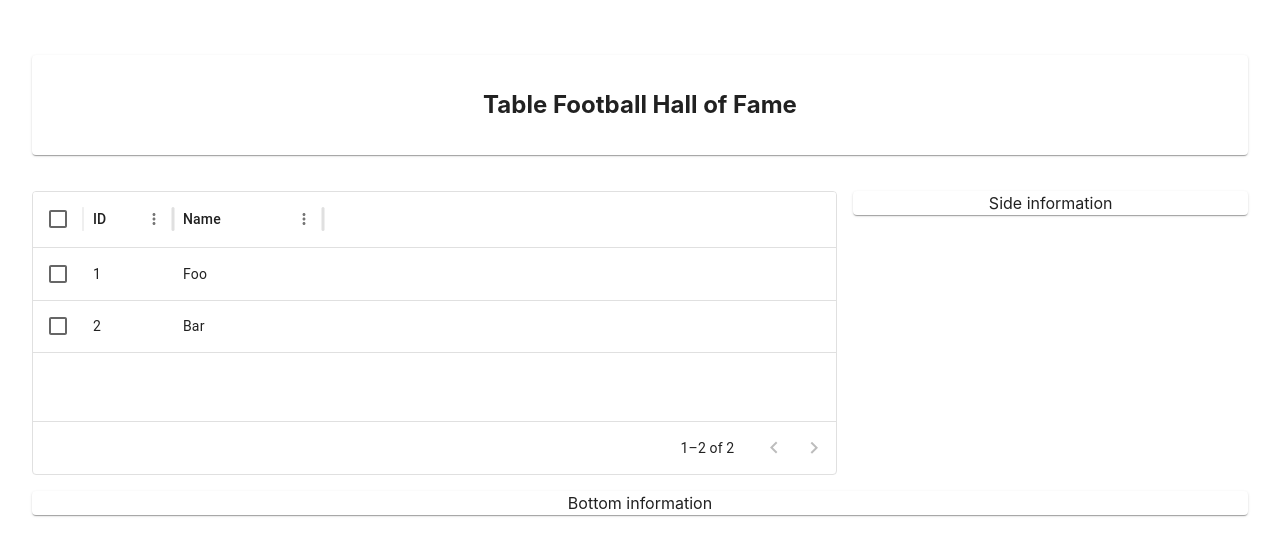
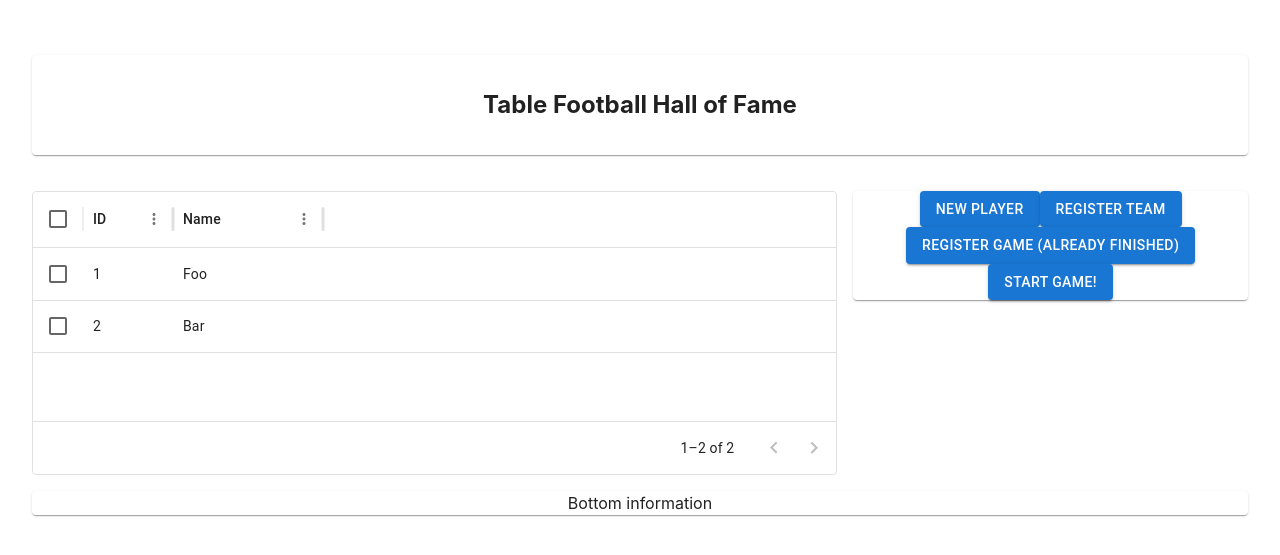
Before and after one commit to erobwen/table-football, a React (Vite) app in the folder react/: page / in a window 1280 px wide. Shown: the part 125-680 px from the top of the page. Built offline with nearby package versions, Linux system fonts and the light colour scheme.

Commit message:
New project structure.

```diff
--- a/react/src/App.jsx
+++ b/react/src/App.jsx
@@ -1,8 +1,18 @@
 
 import './App.css'
+import { BrowserRouter, Routes, Route } from "react-router-dom";
 
-import { Dashboard } from './components/Dashboard'
+import { Dashboard } from './pages/dashboard/Dashboard'
+import { Game } from './pages/game/Game';
 
 export default function App() {
-  return <Dashboard/>
+  return (
+    <BrowserRouter>
+      <Routes>
+        <Route path="/" element={<Dashboard />}/>
+        <Route path="/dashboard" element={<Dashboard />}/>
+        <Route path="/game" element={<Game />}/>
+      </Routes>
+    </BrowserRouter>
+  )
 }
--- a/react/src/components/Dashboard.jsx
+++ /dev/null
@@ -1,72 +0,0 @@
-import { Box, Grid, Paper } from "@mui/material";
-import { DataGrid } from '@mui/x-data-grid';
-import { useLoadedData } from './hooks';
-
-export function Dashboard() {
-  const [users, reload] = useLoadedData("/api/users",
-    [
-      {
-        id: 1,
-        name: "Foo",
-      },
-      {
-        id: 2,
-        name: "Bar"
-      }
-    ]
-  );
-
-  return (
-    <>
-      <HallOfFame users={users}/>
-    </>
-  )
-}
-
-
-function HallOfFame({users}) {
-  const rows = users;
-
-  const columns = [
-    { field: 'id', headerName: 'ID', width: 90 },
-    {
-      field: 'name',
-      headerName: 'Name',
-      width: 150,
-    }
-  ];
-
-  return (
-    <>
-      <Box sx={{ flexGrow: 1 }}>
-        <Grid container spacing={2}>
-          <Grid item xs={12}>
-            <Paper><h2 style={{height:"100px", lineHeight:"100px"}}>Table Football Hall of Fame</h2></Paper>
-          </Grid>
-          <Grid item xs={8} style={{height:"300px"}}>
-            <DataGrid
-              rows={rows}
-              columns={columns}
-              initialState={{
-              pagination: {
-                paginationModel: {
-                pageSize: 5,
-                },
-              },
-              }}
-              pageSizeOptions={[5]}
-              checkboxSelection
-              disableRowSelectionOnClick
-            />
-          </Grid>
-          <Grid item xs={4}>
-            <Paper>Side information</Paper>
-          </Grid>
-          <Grid item xs={12}>
-            <Paper>Bottom information</Paper>
-          </Grid>
-        </Grid>
-      </Box>
-    </>
-  )
-}
--- a/react/src/components/hooks.js
+++ b/react/src/components/hooks.js
@@ -1,8 +1,7 @@
 import { useEffect, useState } from 'react'
 import axios from "axios";
 
-export function useLoadedData(url, dummyData) {
-  if (dummyData) return [dummyData, () => {}];
+export function useLoadedData(path) {
   const [data, setData] = useState(null);
   useEffect(() => {
     reload();
@@ -10,8 +9,8 @@ export function useLoadedData(url, dummyData) {
 
   function reload() {
     axios
-      .get("http://localhost:3000" + url)
-      .then((response) => setUsers(response.data))
+      .get("http://localhost:3000" + path)
+      .then((response) => setData(response.data))
       .catch((err) => {
       console.error(err);
     });
--- /dev/null
+++ b/react/src/pages/dashboard/CreateTeamModal.jsx
@@ -0,0 +1,10 @@
+import { Modal, Paper } from "@mui/material";
+
+
+export const CreateTeamModal = ({open, onClose}) => {
+  return (
+    <Modal open={open} onClose={onClose}>
+      <Paper><h3>Register Team</h3></Paper>
+    </Modal>
+  )
+}
--- /dev/null
+++ b/react/src/pages/dashboard/CreateUserModal.jsx
@@ -0,0 +1,10 @@
+
+import { Modal, Paper } from "@mui/material";
+
+export const CreateUserModal = ({open, onClose}) => {
+  return (
+    <Modal open={open} onClose={onClose}>
+      <Paper><h3>New Player</h3></Paper>
+    </Modal>
+  )
+}
--- /dev/null
+++ b/react/src/pages/dashboard/Dashboard.jsx
@@ -0,0 +1,97 @@
+import { Box, Button, Grid, Modal, Paper } from "@mui/material";
+import { DataGrid } from '@mui/x-data-grid';
+import { useLoadedData } from '../../components/hooks';
+import { useCallback, useState } from "react";
+import { CreateTeamModal } from "./CreateTeamModal";
+import { RegisterGameModal } from "./RegisterGameModal";
+import { CreateUserModal } from "./CreateUserModal";
+
+export function Dashboard() {
+  // const [users, reload] = useLoadedData("/api/users");
+  const reload = () => {}
+  const users = [
+    {
+      id: 1,
+      name: "Foo",
+    },
+    {
+      id: 2,
+      name: "Bar"
+    }
+  ]
+
+  const [createUserOpen, setCreateUserOpen] = useState(false);
+  const [createTeamOpen, setCreateTeamOpen] = useState(false);
+  const [registerGameOpen, setRegisterGameOpen] = useState(false);
+
+  const onCreateUser = useCallback(() => setCreateUserOpen(true));
+  const onCreateTeam = useCallback(() => setCreateTeamOpen(true));
+  const onRegisterGame = useCallback(() => setRegisterGameOpen(true));
+
+  const onCloseCreateUser = useCallback(() => { setCreateUserOpen(false); reload(); });
+  const onCloseCreateTeam = useCallback(() => { setCreateTeamOpen(false); reload(); });
+  const onCloseRegisterGame = useCallback(() => { setRegisterGameOpen(false); reload(); });
+
+  return (
+    <>
+      <Box sx={{ flexGrow: 1 }}>
+        <Grid container spacing={2}>
+          <Grid item xs={12}>
+            <Paper><h2 style={{height:"100px", lineHeight:"100px"}}>Table Football Hall of Fame</h2></Paper>
+          </Grid>
+          <Grid item xs={8} style={{height:"300px"}}>
+            <HallOfFame users={users}/>
+          </Grid>
+          <Grid item xs={4}>
+            <Paper>
+              <Button onClick={onCreateUser} variant="contained">New Player</Button>
+              <Button onClick={onCreateTeam} variant="contained">Register Team</Button>
+              <Button onClick={onRegisterGame} variant="contained">Register Game (already finished)</Button>
+              <Button href="/game" variant="contained">
+                Start Game!
+              </Button>
+            </Paper>
+          </Grid>
+          <Grid item xs={12}>
+            <Paper>Bottom information</Paper>
+          </Grid>
+        </Grid>
+      </Box>
+      <CreateUserModal open={createUserOpen} onClose={onCloseCreateUser}/>
+      <CreateTeamModal open={createTeamOpen} onClose={onCloseCreateTeam}/>
+      <RegisterGameModal open={registerGameOpen} onClose={onCloseRegisterGame}/>
+    </>
+  )
+}
+
+function HallOfFame({users}) {
+  const rows = users;
+
+  const columns = [
+    { field: 'id', headerName: 'ID', width: 90 },
+    {
+      field: 'name',
+      headerName: 'Name',
+      width: 150,
+    }
+  ];
+
+  return (
+    <>
+      <DataGrid
+        rows={rows}
+        columns={columns}
+        initialState={{
+          pagination: {
+            paginationModel: {
+              pageSize: 5,
+            },
+          },
+        }}
+        pageSizeOptions={[5]}
+        checkboxSelection
+        disableRowSelectionOnClick
+      />
+    </>
+  )
+}
--- /dev/null
+++ b/react/src/pages/dashboard/RegisterGameModal.jsx
@@ -0,0 +1,9 @@
+import { Modal, Paper } from "@mui/material";
+
+export const RegisterGameModal = ({open, onClose}) => {
+  return (
+    <Modal open={open} onClose={onClose}>
+      <Paper><h3>Register Game</h3></Paper>
+    </Modal>
+  )
+}
--- /dev/null
+++ b/react/src/pages/game/Game.jsx
@@ -0,0 +1,4 @@
+
+export const Game = () => {
+  return <h1>Game!</h1>
+}
```
Also changed, not shown: react/src/components/CreateUser.jsx (deleted), react/src/components/RegisterGame.jsx (deleted), react/src/components/RegisterTeam.jsx (deleted), react/src/components/StartGame.jsx (deleted).
